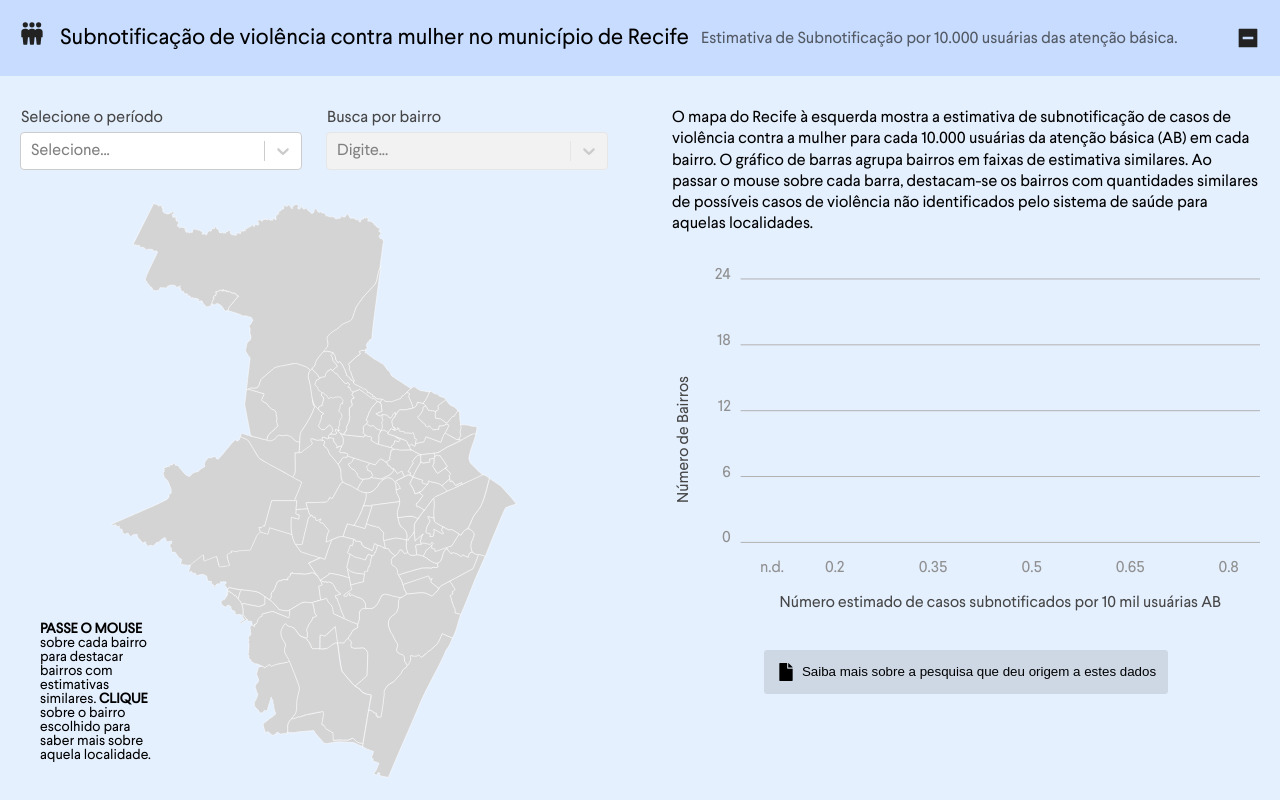
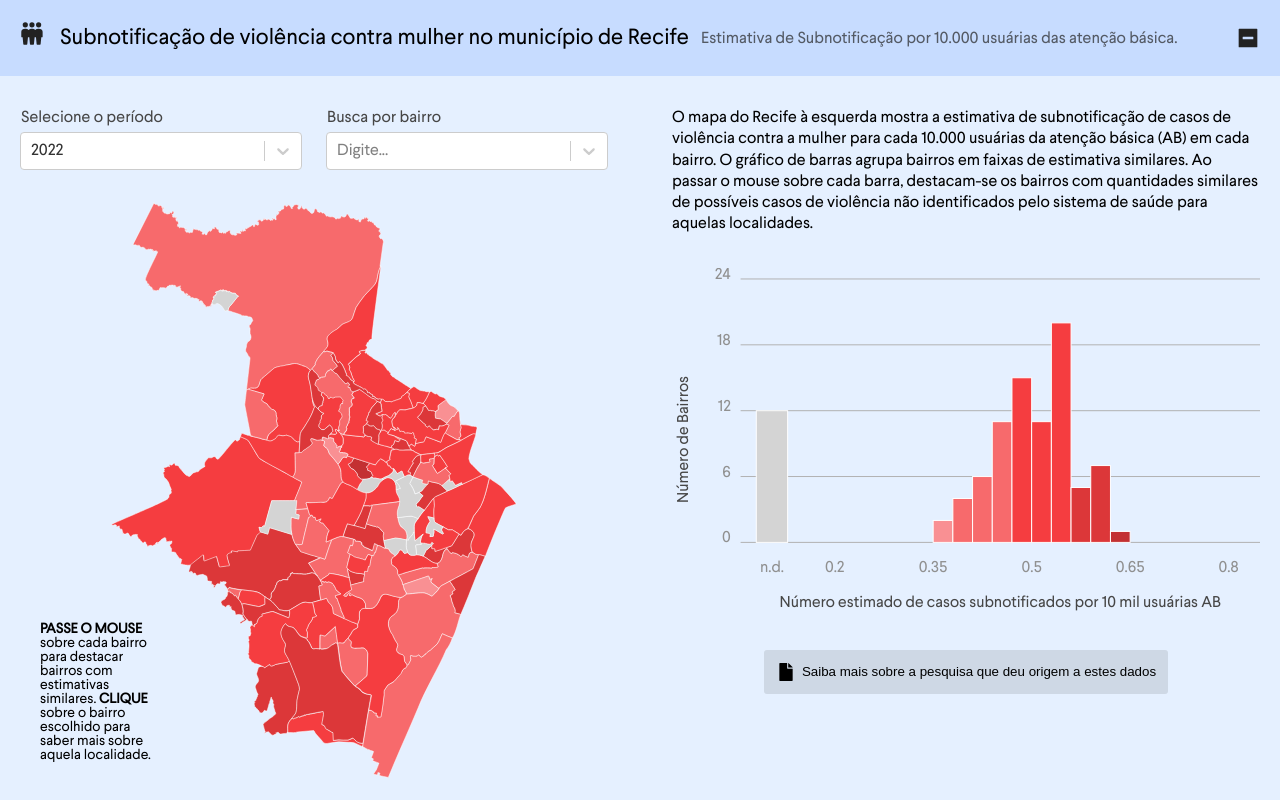
Before and after one commit to vital-strategies-br/gbv-dashboard, a React (Create React App) app: page / in a window 1280 px wide. Shown: the part 800-1600 px from the top of the page. Built offline with nearby package versions, Linux system fonts and the light colour scheme.

Commit message:
Setting default filter for year

```diff
--- a/src/mapview/MapView.tsx
+++ b/src/mapview/MapView.tsx
@@ -40,7 +40,7 @@ function MapView() {
     useState<Nullable<TerritoryId>>(null);
   let [highlightedCategory, setHighlightedCategory] =
     useState<Nullable<RelativeCategory>>(null);
-  let [filterYear, setFilterYear] = useState<Nullable<number>>(null);
+  let [filterYear, setFilterYear] = useState<number>(yearOptions[yearOptions.length-1].value);
 
   // Compute derived data
   const filteredData = useMemo(
@@ -65,6 +65,7 @@ function MapView() {
             <span>Selecione o período</span>
             <Select
               options={yearOptions}
+              value={yearOptions.find(x => x.value === filterYear)}
               onChange={(option: any) => setFilterYear(option.value)}
               placeholder="Selecione..."
             />
```
